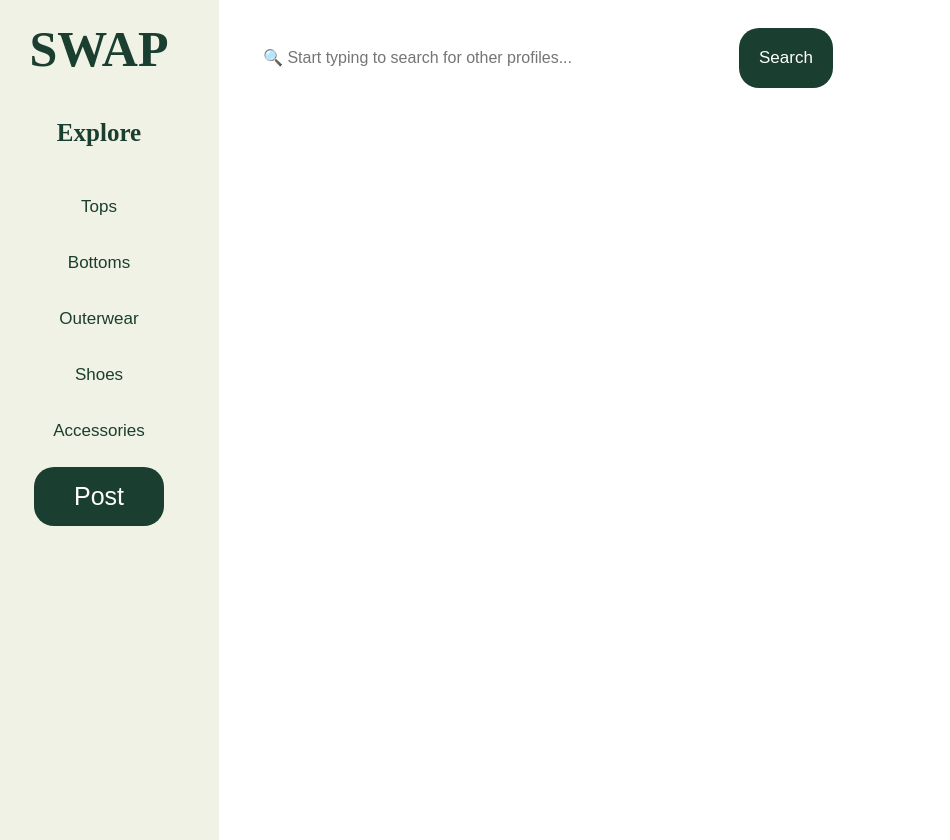
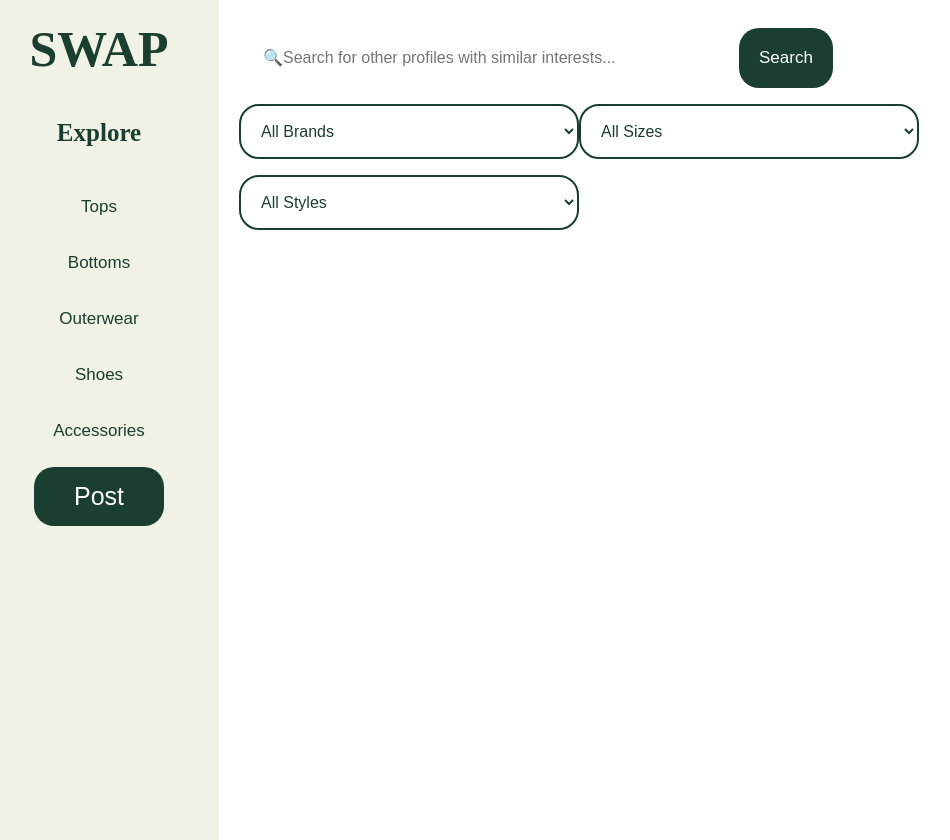
Before and after one commit to isba1/SWAP, a React (Create React App) app in the folder client/: page /home in a window 1280 px wide. Shown: the whole page, without its empty margins (21-971 px from the left). Built offline with nearby package versions, Linux system fonts and the light colour scheme.

Commit message:
Drop down filter

```diff
--- a/client/src/Home/components/Homebar.js
+++ b/client/src/Home/components/Homebar.js
@@ -5,6 +5,9 @@ function HomeBar() {
   // State to store search results and user input
   const [searchResults, setSearchResults] = useState([]);
   const [searchInput, setSearchInput] = useState("");
+  const [selectedBrand, setSelectedBrand] = useState("all");
+  const [selectedSize, setSelectedSize] = useState("all");
+  const [selectedStyle, setSelectedStyle] = useState("all");
 
   // Function to handle the search when the "Search" button is clicked
   const handleSearch = () => {
@@ -14,7 +17,12 @@ function HomeBar() {
       headers: {
         "Content-Type": "application/json",
       },
-      body: JSON.stringify({ searchInput }), // Send user input to the backend
+      body: JSON.stringify({
+        searchInput,
+        brand: selectedBrand,
+        size: selectedSize,
+        style: selectedStyle,
+      }), // Send user input to the backend
     })
       .then((response) => response.json())
       .then((data) => {
@@ -26,6 +34,7 @@ function HomeBar() {
 
   // Function to render search results
   const displaySearchResults = () => {
+    // Maps over the searchResults array and generates a list of search results to be displayed in the UI.
     return searchResults.map((result) => (
       <div key={result.id} className="search-result">
         {result.username}
@@ -41,16 +50,60 @@ function HomeBar() {
           <input
             id="search"
             type="search"
-            placeholder="&#x1F50D; Start typing to search for other profiles..."
+            placeholder="&#x1F50D;Search for other profiles with similar interests..."
             value={searchInput}
             onChange={(e) => setSearchInput(e.target.value)}
           />
           <button onClick={handleSearch}>Search</button>
         </div>
+        <div className="filters">
+          {/* Brands filter */}
+          <select
+            value={selectedBrand}
+            onChange={(e) => setSelectedBrand(e.target.value)}
+          >
+            <option value="all">All Brands</option>
+            <option value="nike">Nike</option>
+            <option value="adidas">Adidas</option>
+            <option value="levis">Levi's</option>
+            <option value="luckybrand">Lucky Brand</option>
+            <option value="ck">Calvin Klein</option>
+            <option value="polo">Polo Ralph Lauren</option>
+          </select>
+          {/* Size filter */}
+          <select
+            value={selectedSize}
+            onChange={(e) => setSelectedSize(e.target.value)}
+          >
+            <option value="all">All Sizes</option>
+            <option value="xs">XS</option>
+            <option value="s">S</option>
+            <option value="m">M</option>
+            <option value="l">L</option>
+            <option value="xl">XL</option>
+            <option value="xxl">XXL</option>
+            <option value="xxxl">XXXL</option>
+          </select>
+          {/* Style filter */}
+          <select
+            value={selectedStyle}
+            onChange={(e) => setSelectedStyle(e.target.value)}
+          >
+            <option value="all">All Styles</option>
+            <option value="casual">Casual</option>
+            <option value="formal">Formal</option>
+            <option value="vintage">Vintage</option>
+            <option value="streetwear">Streetwear</option>
+            <option value="bohemian">Bohemian</option>
+            <option value="preppy">Preppy</option>
+            <option value="athleisure">Athleisure</option>
+            <option value="gothic">Gothic</option>
+            <option value="hipster">Hipster</option>
+          </select>
+        </div>
       </header>
       <main className="container">
         <div className="search-display">{displaySearchResults()}</div>
-
         <div className="posts-container"></div>
       </main>{" "}
     </div>
```
